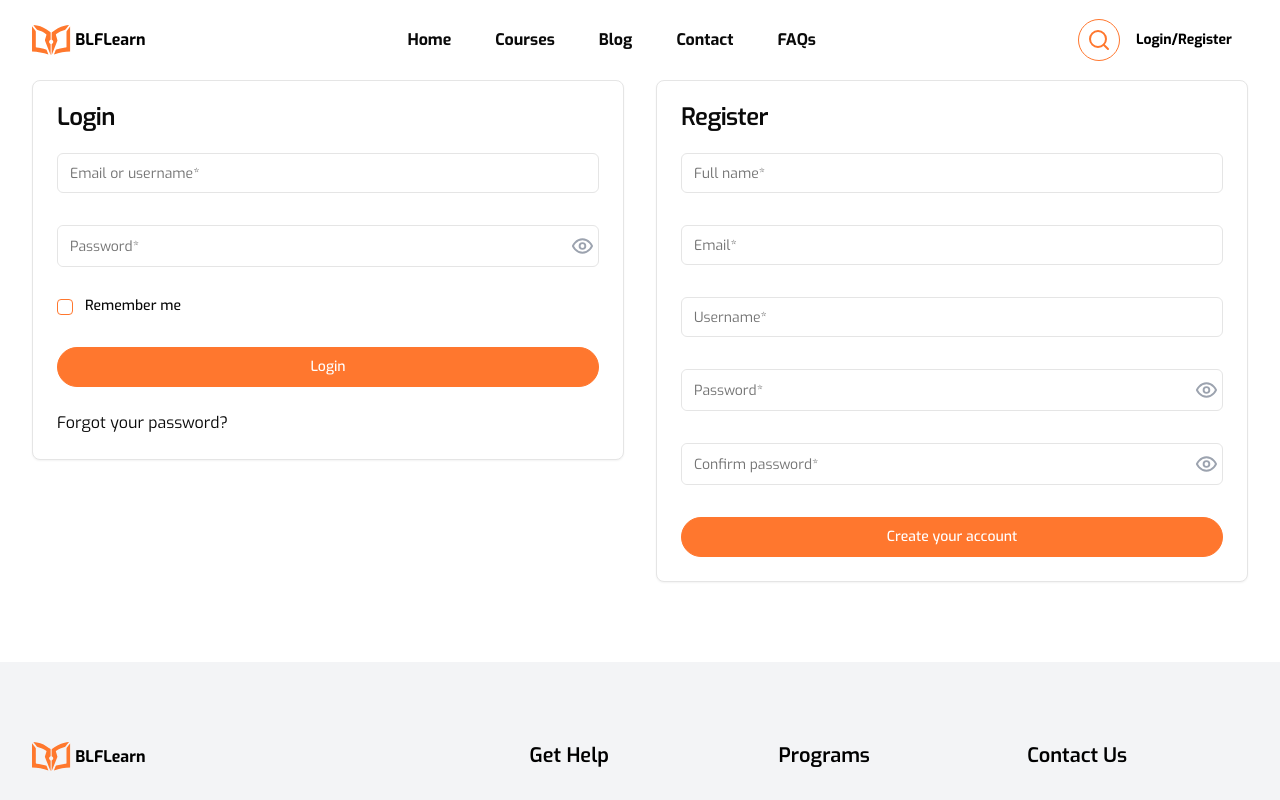
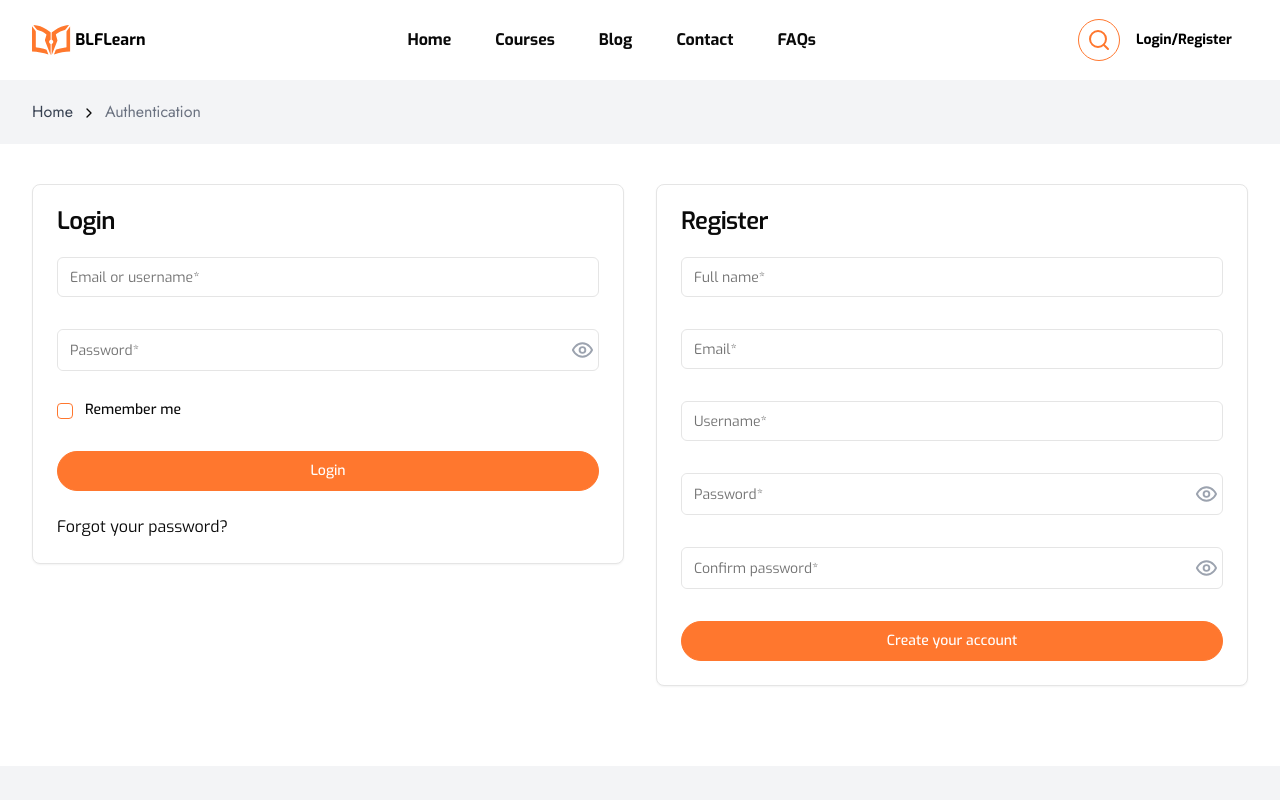
Before and after one commit to zedaoxd/blf-learn, a Next.js app: page /auth in a window 1280 px wide. Shown: the top 800 px of the page. Built offline with nearby package versions, Linux system fonts and the light colour scheme.

Commit message:
feat: add breadcrumbs

```diff
--- /dev/null
+++ b/src/app/(breadcrumbs)/layout.tsx
@@ -0,0 +1,12 @@
+import Breadcrumbs from "@/components/layout/bread-crumbs";
+
+export default function BreadcrumbsLayout({
+  children,
+}: Readonly<{ children: React.ReactNode }>) {
+  return (
+    <>
+      <Breadcrumbs />
+      {children}
+    </>
+  );
+}
--- /dev/null
+++ b/src/components/layout/bread-crumbs/components/breadcrumbs-link.tsx
@@ -0,0 +1,32 @@
+import Link from "next/link";
+import { cn } from "@/lib/utils";
+import { Jost } from "next/font/google";
+import { ChevronRight } from "lucide-react";
+import Show from "@/lib/show";
+
+const jost = Jost({ subsets: ["latin"], weight: ["400"] });
+
+type Props = {
+  showArrow: boolean;
+} & Breadcrumbs;
+
+export default function BreadcrumbsLink({ name, path, showArrow }: Props) {
+  return (
+    <li>
+      <Link
+        href={path}
+        className={cn(
+          jost.className,
+          "text-base font-normal leading-6 hover:text-gray-700 hover:underline",
+          showArrow ? "text-gray-700" : "text-gray-500  pointer-events-none"
+        )}
+      >
+        {name}
+      </Link>
+
+      <Show when={showArrow}>
+        <ChevronRight className="inline-block w-4 h-4 ml-2" />
+      </Show>
+    </li>
+  );
+}
--- /dev/null
+++ b/src/components/layout/bread-crumbs/index.tsx
@@ -0,0 +1,35 @@
+"use client";
+
+import { usePathname } from "next/navigation";
+import BreadcrumbsLink from "./components/breadcrumbs-link";
+
+export default function Breadcrumbs() {
+  const pathname = usePathname();
+
+  const breadcrumbs: Breadcrumbs[] = [
+    { name: "Home", path: "/" },
+    { name: "Courses", path: "/courses" },
+    { name: "Blog", path: "/blog" },
+    { name: "Contact", path: "/contact" },
+    { name: "Faqs", path: "/faqs" },
+    { name: "Authentication", path: "/auth" },
+  ];
+
+  const breadcrumbsinPathname = breadcrumbs.filter((breadcrumb) =>
+    pathname.includes(breadcrumb.path)
+  );
+
+  return (
+    <div className="container h-16 bg-gray-100 flex items-center mb-10">
+      <ol className="flex gap-2">
+        {breadcrumbsinPathname.map((breadcrumb, index) => (
+          <BreadcrumbsLink
+            key={index}
+            {...breadcrumb}
+            showArrow={breadcrumbsinPathname.length - 1 !== index}
+          />
+        ))}
+      </ol>
+    </div>
+  );
+}
--- /dev/null
+++ b/src/types/breadcrumbs.d.ts
@@ -0,0 +1,4 @@
+type Breadcrumbs = {
+  name: string;
+  path: string;
+};
```
Also changed, not shown: src/app/(breadcrumbs)/auth/email-in-use/[email]/route.ts (renamed from src/app/auth/email-in-use/[email]/route.ts), src/app/(breadcrumbs)/auth/layout.tsx (renamed from src/app/auth/layout.tsx), src/app/(breadcrumbs)/auth/page.tsx (renamed from src/app/auth/page.tsx), src/app/(breadcrumbs)/auth/username-in-use/[username]/route.ts (renamed from src/app/auth/username-in-use/[username]/route.ts), src/app/(breadcrumbs)/auth/verify/route.ts (renamed from src/app/auth/verify/route.ts), src/app/(breadcrumbs)/courses/layout.tsx (renamed from src/app/courses/layout.tsx), src/app/(breadcrumbs)/courses/page.tsx (renamed from src/app/courses/page.tsx).
